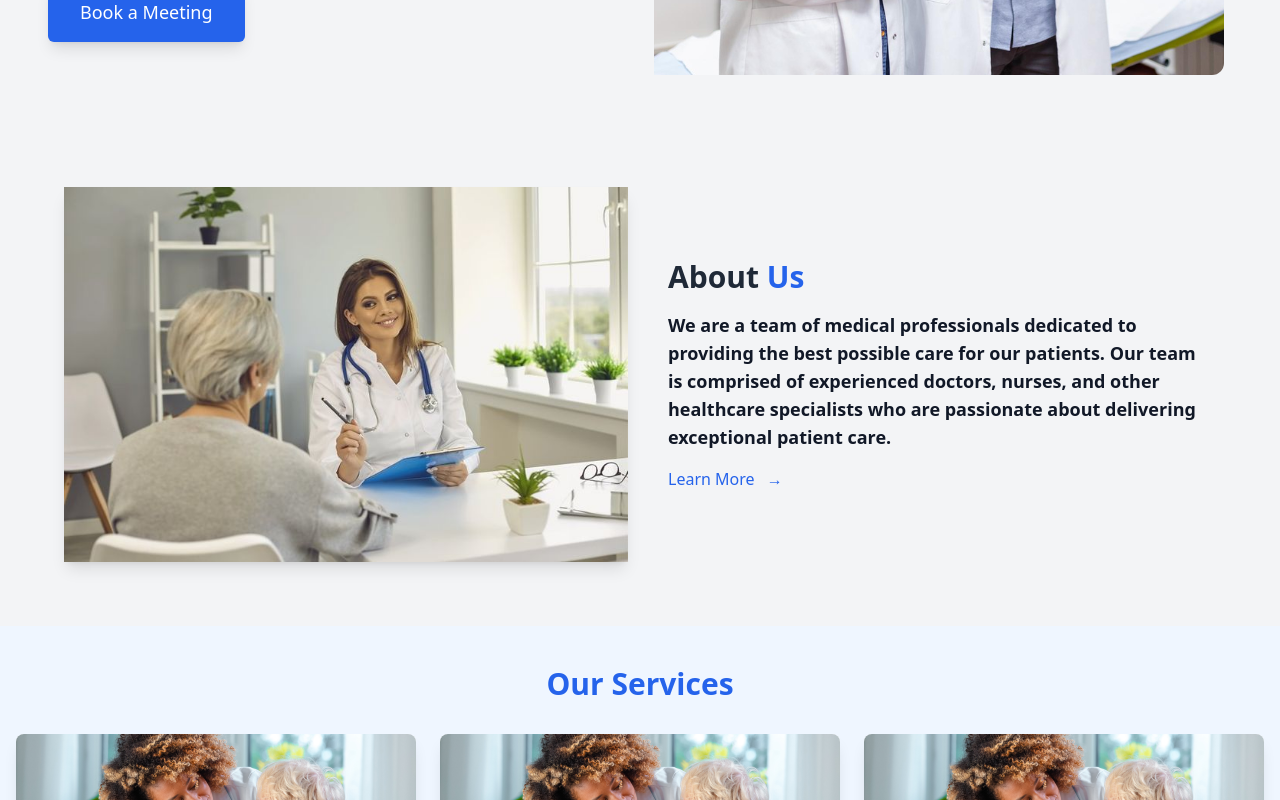
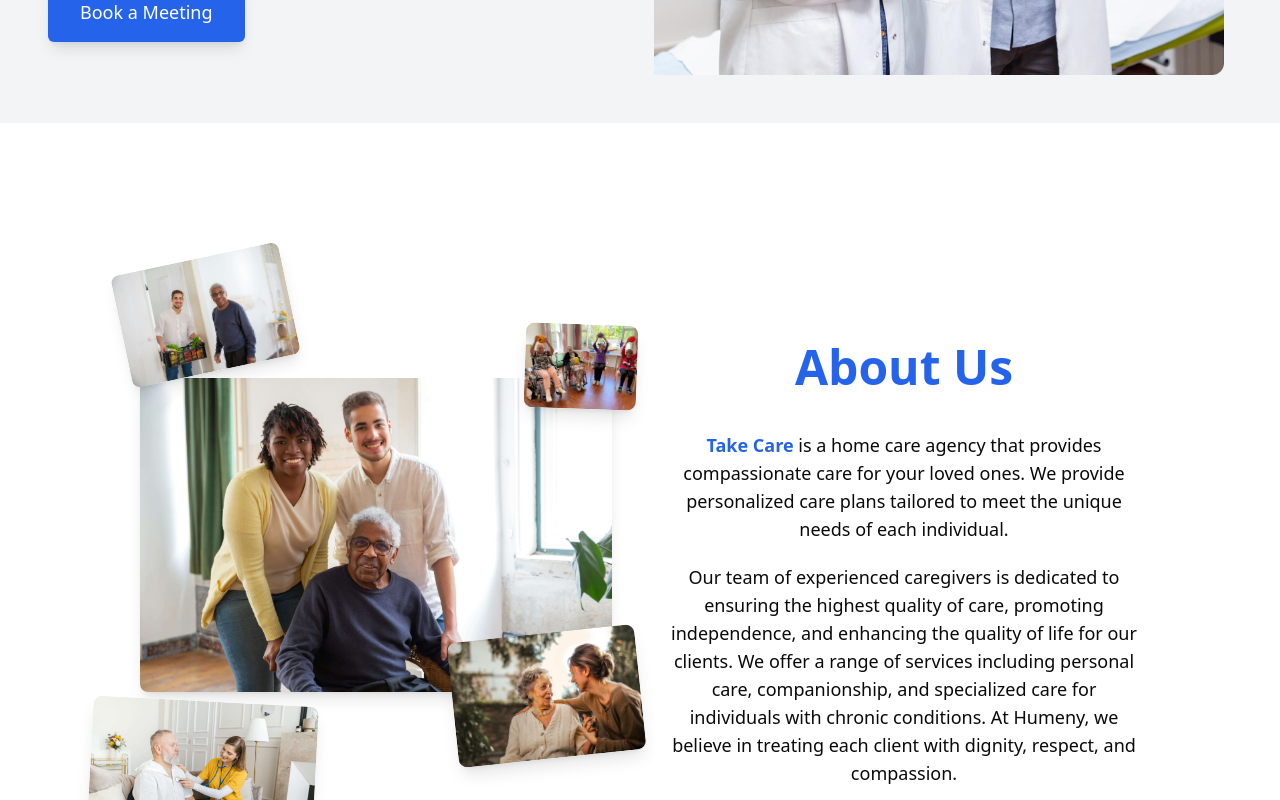
Before and after one commit to Nexus-Web-Solutions/Take-Care, a React (Vite) app: page / in a window 1280 px wide. Shown: the part 620-1420 px from the top of the page. Built offline with nearby package versions, Linux system fonts and the light colour scheme.

Commit message:
feat: update Collage component to accept dynamic background color and integrate into Homepage

```diff
--- a/src/components/pages/about/Collage.jsx
+++ b/src/components/pages/about/Collage.jsx
@@ -1,6 +1,6 @@
-const Collage = () => {
-  return (
-    <div className="px-10 py-10 bg-take_care_bg">
+const Collage = ({bgColor}) => {
+   return (
+      <div className={`px-10 py-10 bg-take_care_bg  `} style={{backgroundColor: bgColor}}>
          <div className="flex items-center justify-center rounded-lg text-center xl:p-20">
             <div className="flex flex-row gap-4 items-center justify-center lg:pt-10">
                <div className="relative hidden w-1/2 p-5 xl:block  md:blur-lg xl:blur-none">
@@ -60,7 +60,7 @@ const Collage = () => {
             </div>
          </div>
       </div>
-  )
-}
+   );
+};
 
-export default Collage
+export default Collage;
--- a/src/pages/Homepage.jsx
+++ b/src/pages/Homepage.jsx
@@ -3,6 +3,7 @@ import Hero from '../components/pages/home_page/Hero'
 import About from '../components/pages/home_page/About'
 import Services from '../components/pages/home_page/Services'
 import Contact from '../components/pages/home_page/Contact'
+import Collage from '@/components/pages/about/Collage'
 
 const Homepage = () => {
   return (
@@ -11,7 +12,7 @@ const Homepage = () => {
         <Hero/>
       </section>
       <section id='About_US'>
-        <About/>
+        <Collage bgColor="white" />
       </section>
       <section id='Services'>
         <Services/>
```
